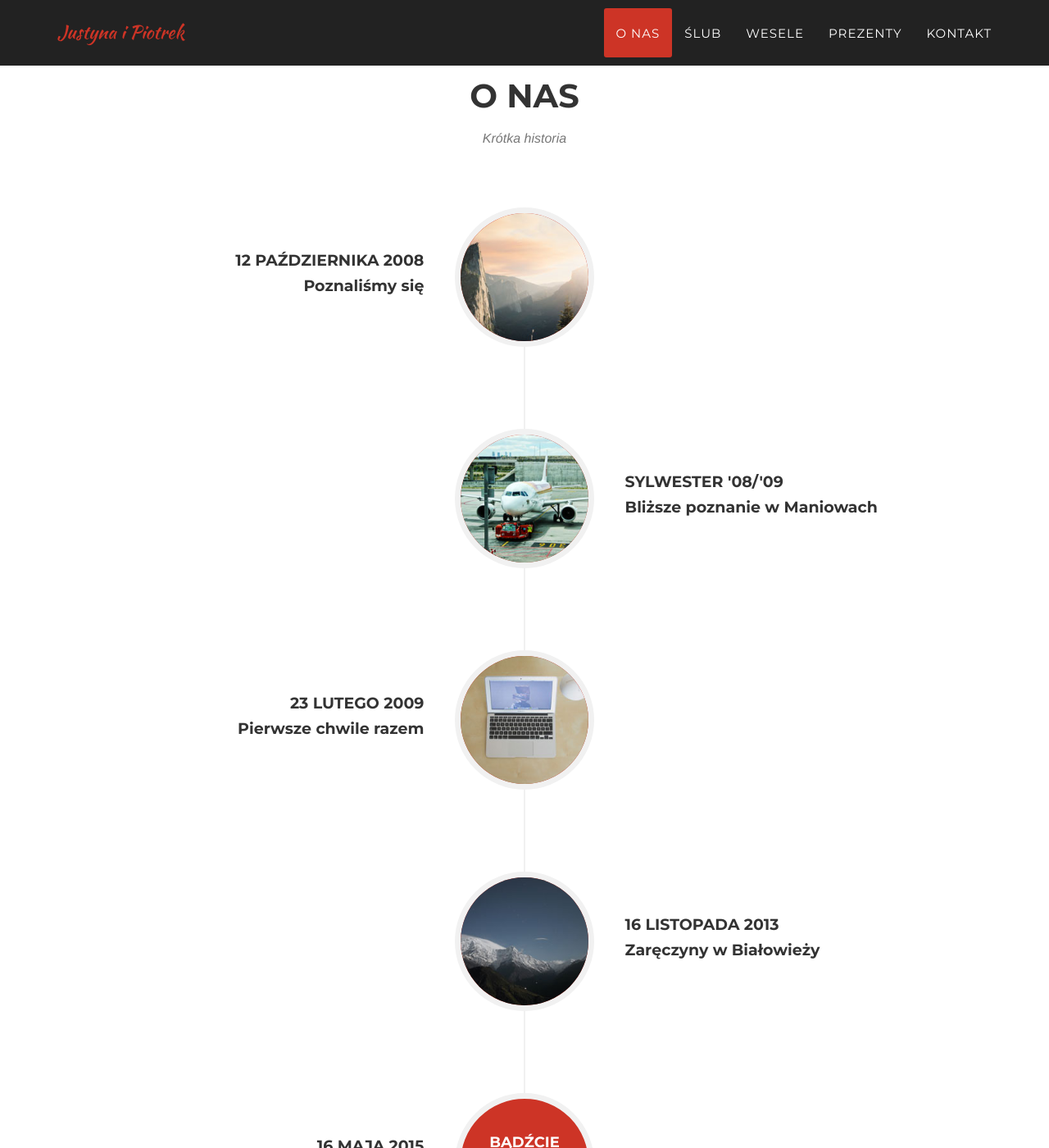
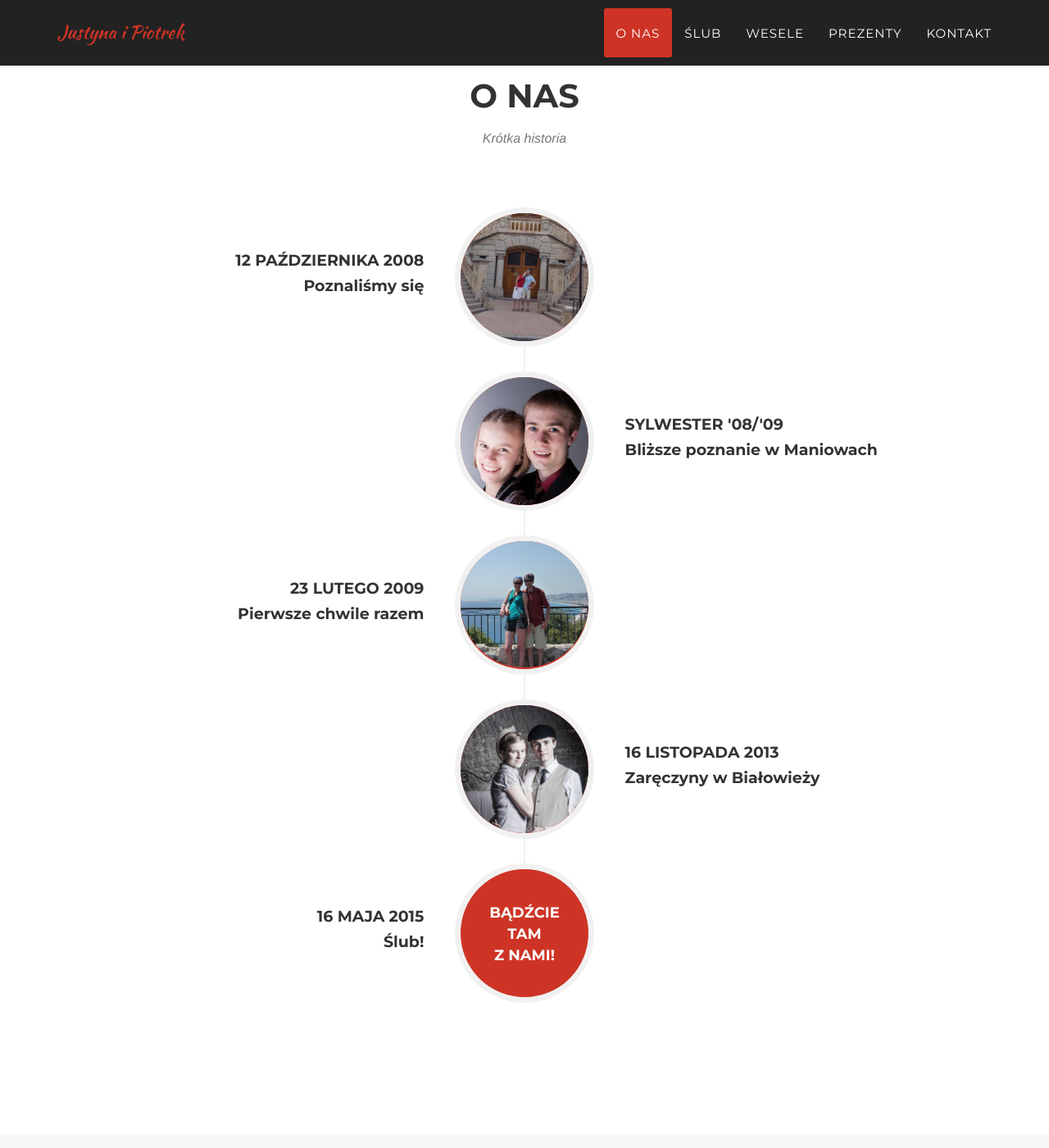
Before and after one commit to justynaipiotrek/slub, a Jekyll site: the page built from index.html, in a window 1280 px wide and 1400 px high, scrolled down 555 px. Shown: the whole window at 82% size. Built offline with Jekyll 4.4.1, drawn with Linux system fonts in a browser that asks for light colours; some web fonts are replaced; some of the changed text lies outside the part shown.

Commit message:
Added fivico, our photos, makde text bigger.

```diff
--- a/_includes/ceremony.html
+++ b/_includes/ceremony.html
@@ -12,9 +12,17 @@
                     <iframe src="https://www.google.com/maps/embed?pb=!1m18!1m12!1m3!1d2445.0926932757084!2d20.9999179!3d52.20536300000003!2m3!1f0!2f0!3f0!3m2!1i1024!2i768!4f13.1!3m3!1m2!1s0x0000000000000000%3A0xbea46a86bcd7c63f!2sSanktuarium+Narodowe+i+Parafia+%C5%9Bw.+Andrzeja+Boboli!5e0!3m2!1spl!2spl!4v1420980248517" width="100%"  height="450" frameborder="0" style="border:0"></iframe>
                 </div>
                 <div class="clearfix visible-xs"></div>
-                <div class="col-xs-12 col-md-6">
-                    <p>Nasz ślub odbędzie się dnia 16 maja 2015 roku o godzinie 15 w Sanktuarium św. Andrzeja Boboli. Znajduje się ono przy ulicy Rakowieckiej 61 w Warszawie. Jest to w przy przystanku tramwajowym Rakowiecka-Sanktuarium lub w zasięgu krótkiego spaceru od metra Pole Mokotowskie. </p>
-                    <p> Bardzo prosimy - nie róbcie nam zdjęć podczas ślubu. W trakcie ceremonii (jak również później) zdjęcia będzie robił wynajęty fotograf. Będziemy wdzięczni, jeżeli na samym ślubie skupicie się na ceremonii i powstrzymacie się od chodzenia po kościele w celu złapania dobrego ujęcia. </p>
+                <div class="col-xs-12 col-md-6 text-left">
+                    <h4>Czas i miejsce</h4>
+                    <p>Nasz ślub odbędzie się dnia 16 maja 2015 roku o godzinie 15:00 w Sanktuarium św. Andrzeja Boboli. Znajduje się ono przy ulicy Rakowieckiej 61 w Warszawie.</p>
+                    <h4>Dojazd</h4>
+                    <p>Kościół znajduje się przy przystanku tramwajowym Rakowiecka-Sanktuarium lub w zasięgu krótkiego spaceru od metra Pole Mokotowskie.</p>
+
+                    </br>
+                    </br>
+                    </br>
+
+                    <p>Bardzo prosimy - nie róbcie nam zdjęć podczas uroczystości. W trakcie ceremonii (jak również później) zdjęcia będzie robił wynajęty fotograf.</p>
                 </div>
             </div>
         </div>
--- a/_includes/footer.html
+++ b/_includes/footer.html
@@ -1,11 +1,12 @@
   <footer>
     <div class="container footer">
       <div class="row">
-                <img src="img/logo/logo_red.png" class="img-responsive hapiness-logo">
       </div>
       <div class="row">
-                <div class="col-md-4 pull-right">
-                    <span class="copyright">Copyright &copy; {{ site.title }} 2015</span>
+        <div class="col-md-4 pull-right text-right">
+          <span class="copyright">Copyright &copy; {{ site.title }} 2015</span> </br>
+          <span class="copyright">Zdjęcie: skybluestudio</span> </br>
+          <a class="copyright" href="http://jekyllthemes.org/themes/agency/">Szablon</a></br>
         </div>
       </div>
     </div>
--- a/_includes/head.html
+++ b/_includes/head.html
@@ -17,6 +17,7 @@
     <link href="http://fonts.googleapis.com/css?family=Lato:400,700,400italic,700italic" rel="stylesheet" type="text/css">
     <link href='http://fonts.googleapis.com/css?family=Droid+Serif:400,700,400italic,700italic' rel='stylesheet' type='text/css'>
     <link href='http://fonts.googleapis.com/css?family=Roboto+Slab:400,100,300,700' rel='stylesheet' type='text/css'>
+    <link href="img/logo/favicon.png" rel="shortcut icon" type="image/x-icon">
 
     <!-- HTML5 Shim and Respond.js IE8 support of HTML5 elements and media queries -->
     <!-- WARNING: Respond.js doesn't work if you view the page via file:// -->
--- a/_includes/o_nas.html
+++ b/_includes/o_nas.html
@@ -12,7 +12,7 @@
                     <ul class="timeline">
                         <li>
                             <div class="timeline-image">
-                                <img class="img-circle img-responsive" src="img/about/1.jpg" alt="">
+                                <img class="img-circle img-responsive" src="img/about/a1.jpg" alt="">
                             </div>
                             <div class="timeline-panel">
                                 <div class="timeline-heading">
@@ -26,7 +26,7 @@
                         </li>
                         <li class="timeline-inverted">
                             <div class="timeline-image">
-                                <img class="img-circle img-responsive" src="img/about/2.jpg" alt="">
+                                <img class="img-circle img-responsive" src="img/about/a2.jpg" alt="">
                             </div>
                             <div class="timeline-panel">
                                 <div class="timeline-heading">
@@ -40,7 +40,7 @@
                         </li>
                         <li>
                             <div class="timeline-image">
-                                <img class="img-circle img-responsive" src="img/about/3.jpg" alt="">
+                                <img class="img-circle img-responsive" src="img/about/a3.jpg" alt="">
                             </div>
                             <div class="timeline-panel">
                                 <div class="timeline-heading">
@@ -54,7 +54,7 @@
                         </li>
                         <li class="timeline-inverted">
                             <div class="timeline-image">
-                                <img class="img-circle img-responsive" src="img/about/4.jpg" alt="">
+                                <img class="img-circle img-responsive" src="img/about/a4.jpg" alt="">
                             </div>
                             <div class="timeline-panel">
                                 <div class="timeline-heading">
```
Also changed, not shown: _includes/css/agency.css (+7 -7 lines), _includes/wedding.html (+7 -1 lines), img/about/a1.jpg (added), img/about/a2.jpg (added), img/about/a3.jpg (added), img/about/a4.jpg (added), img/logo/favicon.png (added), 9 other files. Lines whose indentation alone changed are shown as unchanged.
